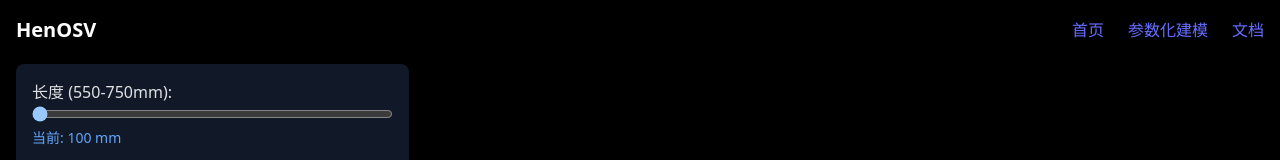
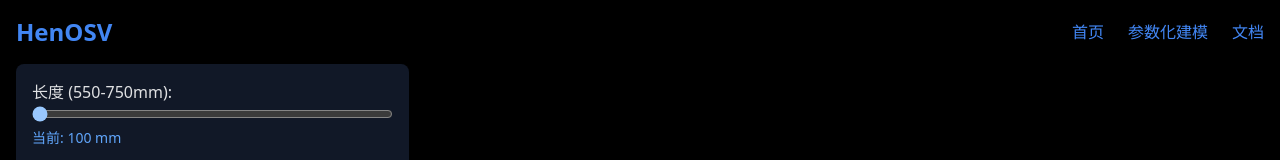
Before and after one commit to bobwu0214/HenOSV-cp, a React (Vite) app: page /HenOSV-cp/modeling in a window 1280 px wide. Shown: the top 160 px of the page. Built offline with nearby package versions, Linux system fonts and the light colour scheme.

Commit message:
v4:home page finish

```diff
--- a/package.json
+++ b/package.json
@@ -10,7 +10,7 @@
     "lint": "eslint .",
     "preview": "vite preview",
     "predeploy": "npm run build",
-    "deploy": "gh-pages -d dist"
+    "deploy": "gh-pages -d docs"
   },
   "dependencies": {
     "@react-three/drei": "^10.0.4",
--- a/src/components/Navbar.tsx
+++ b/src/components/Navbar.tsx
@@ -4,11 +4,12 @@ const Navbar = () => {
   return (
     <nav className="fixed top-0 left-0 w-screen bg-black bg-opacity-90 text-white p-4 shadow-md z-50">
       <div className="container mx-auto flex justify-between items-center w-full">
-        <h1 className="text-xl font-bold">HenOSV</h1>
+        <Link to="/" className="text-2xl font-bold hover:text-gray-400 text-[#4286F3]">HenOSV</Link>
         <div className="space-x-6 flex justify-end">
-          <Link to="/" className="hover:text-gray-400">首页</Link>
-          <Link to="/modeling" className="hover:text-gray-400">参数化建模</Link>
-          <Link to="/docs" className="hover:text-gray-400">文档</Link>
+
+          <Link to="/" className="hover:text-gray-400 text-[#4286F3]">首页</Link>
+          <Link to="/modeling" className="hover:text-gray-400 text-[#4286F3]">参数化建模</Link>
+          <Link to="/docs" className="hover:text-gray-400 text-[#4286F3]">文档</Link>
         </div>
       </div>
     </nav>
--- a/vite.config.ts
+++ b/vite.config.ts
@@ -5,7 +5,7 @@ export default defineConfig({
   base: '/HenOSV-cp/',
   plugins: [react()],
   build: {
-    outDir: 'dist',
+    outDir: 'docs',
     emptyOutDir: true,
     assetsDir: 'assets',  // 明确指定资源目录
   },
```
Also changed, not shown: public/logo.svg.
